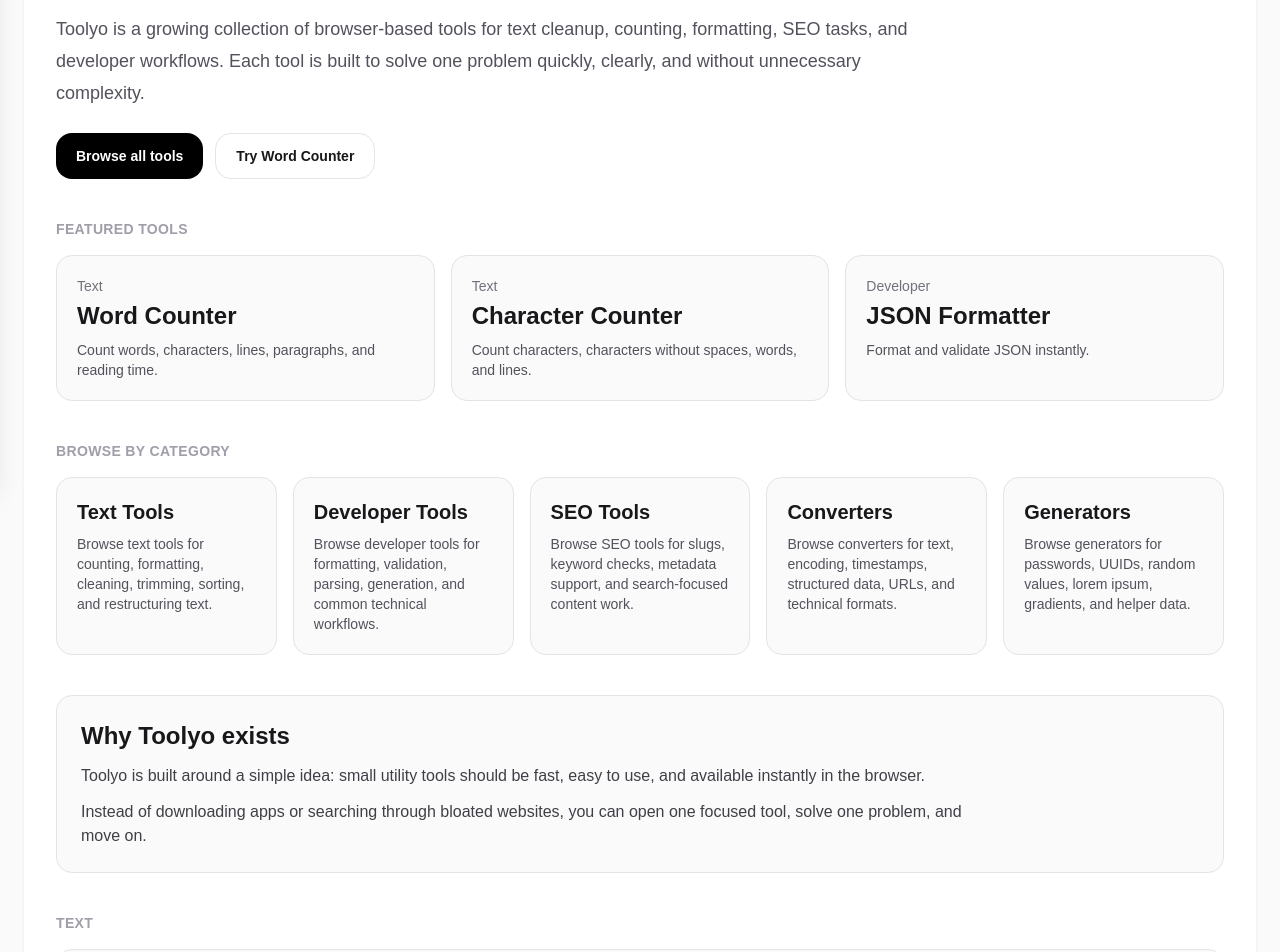
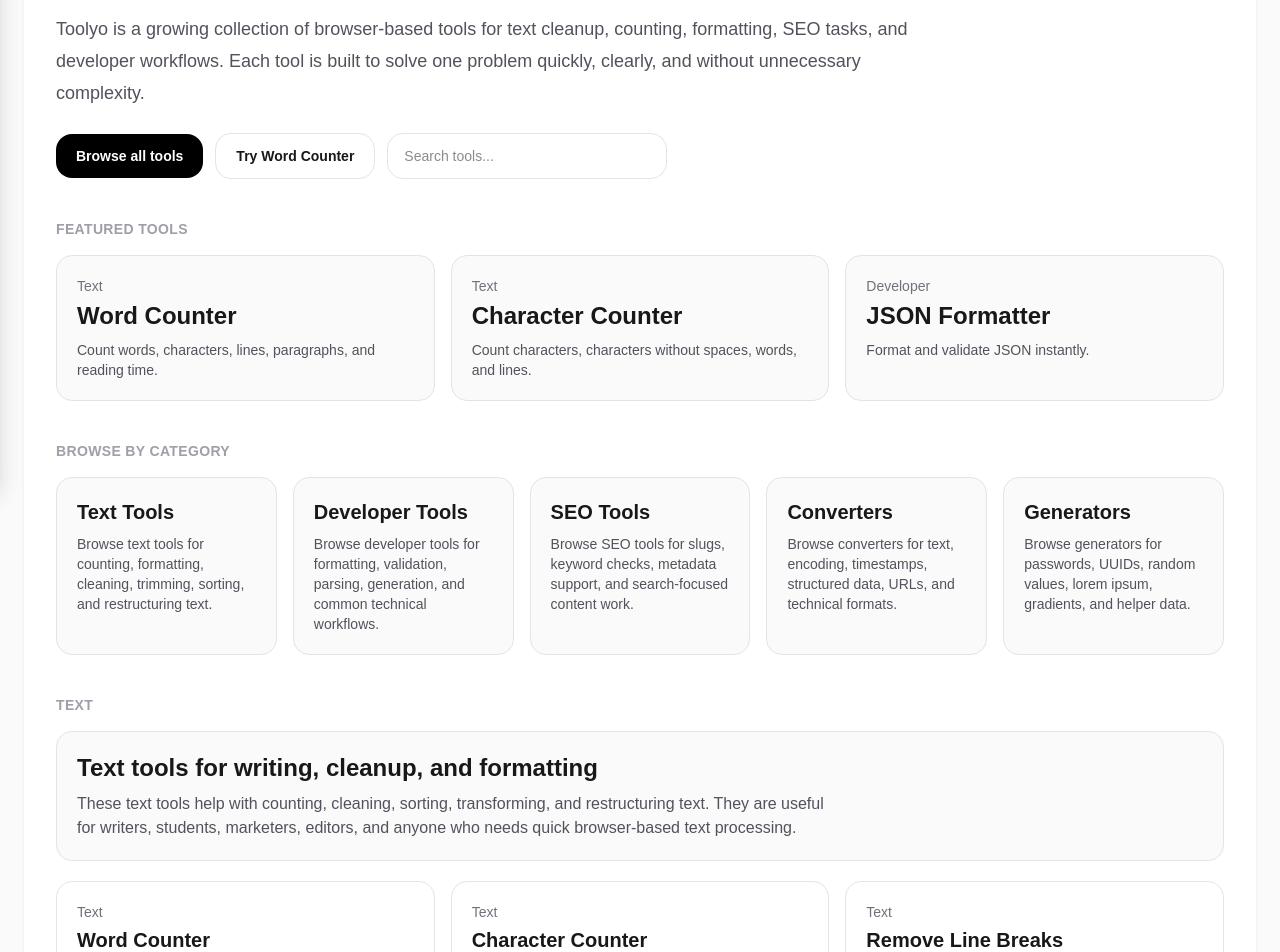
Before and after one commit to Kalluska/Toolyo, a Next.js app: page / in a window 1280 px wide. Shown: the part 320-1272 px from the top of the page. Built offline with nearby package versions, Linux system fonts and the light colour scheme.

Commit message:
Add hero search bar

```diff
--- a/src/app/page.tsx
+++ b/src/app/page.tsx
@@ -5,6 +5,7 @@
 import { tools } from "@/data/tools";
 import SiteSidebar from "@/components/site-sidebar";
 import SiteFooter from "@/components/site-footer";
+import HeroSearch from "@/components/hero-search";
 
 const categoryIntro: Record<string, { title: string; description: string }> = {
   Text: {
@@ -124,7 +125,7 @@
               built to solve one problem quickly, clearly, and without unnecessary complexity.
             </p>
 
-            <div className="mt-6 flex flex-wrap gap-3">
+            <div className="mt-6 flex flex-wrap items-center gap-3">
               <button
                 onClick={() => setSidebarOpen(true)}
                 className="rounded-2xl bg-black px-5 py-3 text-sm font-semibold text-white transition hover:opacity-90"
@@ -137,6 +138,7 @@
               >
                 Try Word Counter
               </Link>
+              <HeroSearch />
             </div>
           </div>
 
@@ -174,20 +176,6 @@
                   <p className="mt-2 text-sm text-zinc-600">{category.description}</p>
                 </Link>
               ))}
-            </div>
-          </section>
-
-          <section className="mt-10 rounded-2xl border border-zinc-200 bg-zinc-50 p-6">
-            <h3 className="text-2xl font-bold">Why Toolyo exists</h3>
-            <div className="mt-3 max-w-4xl space-y-3 text-zinc-700">
-              <p>
-                Toolyo is built around a simple idea: small utility tools should be fast,
-                easy to use, and available instantly in the browser.
-              </p>
-              <p>
-                Instead of downloading apps or searching through bloated websites, you can
-                open one focused tool, solve one problem, and move on.
-              </p>
             </div>
           </section>
 
--- a/src/components/hero-search.tsx
+++ b/src/components/hero-search.tsx
@@ -1,20 +1,29 @@
 "use client";
 
-import { useState } from "react";
+import { useEffect, useState } from "react";
 import SiteSidebar from "@/components/site-sidebar";
 
 export default function HeroSearch() {
   const [open, setOpen] = useState(false);
   const [search, setSearch] = useState("");
 
+  useEffect(() => {
+    if (search.trim()) {
+      setOpen(true);
+    }
+  }, [search]);
+
   return (
     <>
-      <button
-        onClick={() => setOpen(true)}
-        className="rounded-2xl border border-zinc-200 px-5 py-3 text-sm font-semibold transition hover:border-zinc-400"
-      >
-        Search tools
-      </button>
+      <div className="w-full max-w-[280px]">
+        <input
+          value={search}
+          onChange={(e) => setSearch(e.target.value)}
+          onFocus={() => setOpen(true)}
+          placeholder="Search tools..."
+          className="w-full rounded-2xl border border-zinc-200 px-4 py-3 text-sm outline-none transition focus:border-zinc-400"
+        />
+      </div>
 
       <SiteSidebar
         isOpen={open}
```
